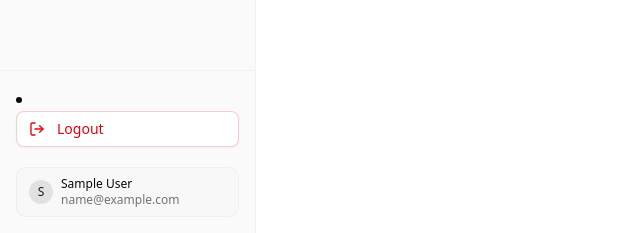
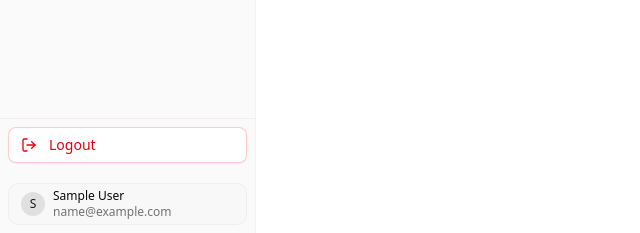
Before and after one commit to Mysticroot/nemesis-club-web, a React (Vite) app in the folder client/: page /admin/create-history in a window 1280 px wide. Shown: the part 567-800 px from the top of the page, without its empty margins (0-640 px from the left). Built offline with nearby package versions, Linux system fonts and the light colour scheme; no server answers; sample sign-in values are in the browser's storage.

Commit message:
changes in sidebar

```diff
--- a/client/src/App.jsx
+++ b/client/src/App.jsx
@@ -1,6 +1,6 @@
 import { BrowserRouter as Router } from 'react-router-dom';
 
-import AppLayout from '@/Layouts/AppLayout';
+import AppLayout from '@/layouts/AppLayout';
 
 import { AuthProvider } from '@/context/AuthContext';
 import { BlogProvider } from '@/context/BlogContext';
--- a/client/src/features/admin/dashboard/components/AppSidebar.jsx
+++ b/client/src/features/admin/dashboard/components/AppSidebar.jsx
@@ -90,8 +90,8 @@ const AppSidebar = () => {
   };
 
   return (
-    <Sidebar className="h-screen z-30 border-r border-border/50 overflow-x-hidden">
-      <SidebarContent className="flex flex-col h-full">
+    <Sidebar className="h-screen z-30 border-r border-border/50 ">
+      <SidebarContent className="overflow-x-hidden">
         {/* Header */}
         <SidebarHeader className="p-4">
           <div className="flex items-center justify-between">
@@ -115,7 +115,7 @@ const AppSidebar = () => {
         <Separator className="mx-4" />
 
         {/* Main Navigation */}
-        <div className="flex-1  py-4">
+        <div className="flex-1 py-3">
           <SidebarGroup>
             <SidebarGroupLabel className="text-xs font-medium text-muted-foreground px-4 mb-2">
               NAVIGATION
@@ -154,7 +154,7 @@ const AppSidebar = () => {
 
           {/* Quick Actions */}
           <SidebarGroup>
-            <SidebarGroupLabel className="text-xs font-medium text-muted-foreground px-4 mb-2">
+            <SidebarGroupLabel className="text-xs font-medium text-muted-foreground px-4">
               QUICK ACTIONS
             </SidebarGroupLabel>
             <SidebarGroupContent className="px-2">
@@ -177,13 +177,12 @@ const AppSidebar = () => {
           </SidebarGroup>
         </div>
 
-        {/* Footer / Logout */}
-        <SidebarFooter className="p-4 border-t border-border/50">
-          <SidebarMenuItem>
+        <SidebarFooter className="p-2 border-t border-border/50">
+          <SidebarMenuItem className="list-none">
             <Button
               onClick={handleLogout}
               variant="outline"
-              className="w-full justify-start gap-3 px-3 py-2.5 text-sm border-destructive/20 text-destructive hover:bg-destructive  hover:cursor-pointer transition-all duration-200 hover:shadow-sm"
+              className="w-full justify-start gap-3 px-3 py-2 text-sm border-destructive/20 text-destructive hover:bg-destructive hover:cursor-pointer transition-all duration-200 hover:shadow-sm "
               aria-label="Logout from admin panel"
             >
               <LogOut className="w-4 h-4 flex-shrink-0" />
@@ -193,7 +192,7 @@ const AppSidebar = () => {
 
           {/* User Info */}
           {adminData && (
-            <div className="mt-3 px-3 py-2 rounded-lg bg-muted/30 border border-border/50">
+            <div className="mt-3 px-3 py-1 rounded-lg bg-muted/30 border border-border/50">
               <div className="flex items-center gap-2">
                 <div className="w-6 h-6 rounded-full bg-primary/10 flex items-center justify-center">
                   <span className="text-xs font-medium text-primary">
--- a/client/src/Layouts/AppLayout.jsx
+++ b/client/src/layouts/AppLayout.jsx
@@ -5,7 +5,7 @@ import Footer from '@/components/common/Footer';
 import ProtectedRoute from '@/components/common/ProtectedRoute';
 
 // Layouts
-import AdminLayout from '@/Layouts/AdminLayout';
+import AdminLayout from '@/layouts/AdminLayout';
 
 // General Pages
 import Home from '@/features/general/home/pages/HomePage';
@@ -32,6 +32,7 @@ const AppLayout = () => {
     '/admin/dashboard/manage-blogs',
     '/admin/dashboard/sponsor-requests',
     '/admin/dashboard/sponsors',
+    '/admin/dashboard/create-blog',
   ];
 
   const shouldHideNavbar = hiddenNavbarRoutes.includes(location.pathname);
```
Also changed, not shown: client/src/layouts/AdminLayout.jsx (renamed from client/src/Layouts/AdminLayout.jsx).
